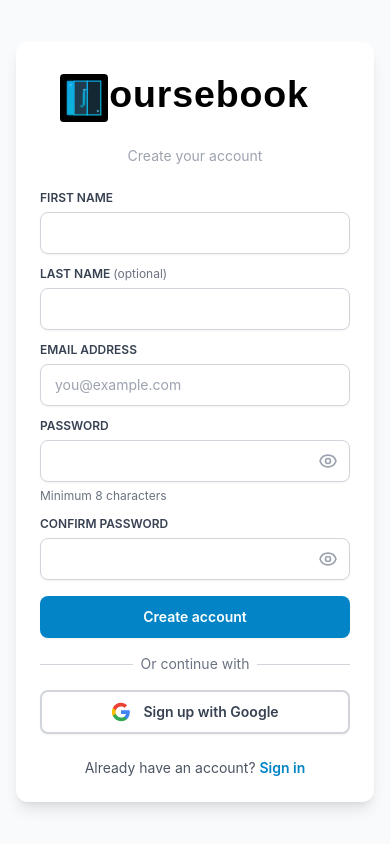
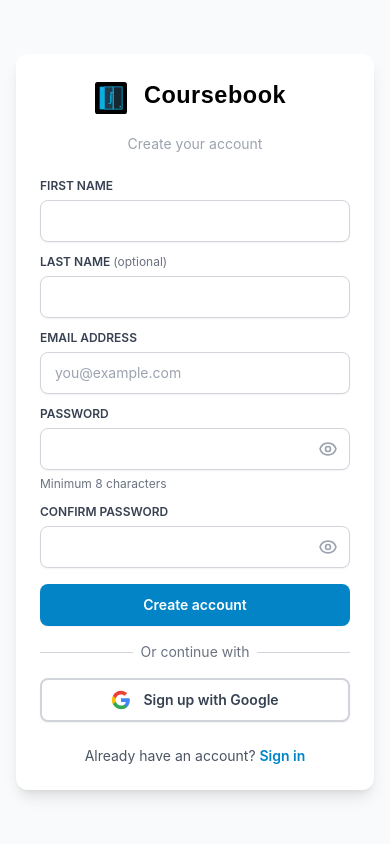
Before and after one commit to Supan-Roy/Coursebook, a React (Vite) app in the folder frontend/: page /register in a window 390 px wide. Built offline with nearby package versions, Linux system fonts and the light colour scheme; no server answers; a web font is replaced by a local one.

Commit message:
improve reg page responsiveness

```diff
--- a/frontend/src/pages/LoginPage.jsx
+++ b/frontend/src/pages/LoginPage.jsx
@@ -66,9 +66,9 @@
           <div className={`rounded-xl sm:rounded-2xl p-6 sm:p-8 shadow-lg transition-colors ${isDarkMode ? 'bg-gray-900 border border-gray-800' : 'bg-white'}`}>
             <div className="text-center mb-8">
               <Link to="/dashboard" className="block">
-                <div className="flex justify-center items-center mb-4 relative cursor-pointer hover:opacity-80 transition-opacity">
-                  <img src="/coursebook.svg" alt="Coursebook" className="absolute w-12 h-12" style={{ left: '20px' }} />
-                  <CoursebookTextLogo className="w-64 h-16" isDarkMode={isDarkMode} />
+                <div className="flex justify-center items-center gap-2 sm:gap-3 mb-4 cursor-pointer hover:opacity-80 transition-opacity">
+                  <img src="/coursebook.svg" alt="Coursebook" className="w-8 h-8 sm:w-10 sm:h-10 md:w-12 md:h-12 flex-shrink-0" />
+                  <CoursebookTextLogo className="w-40 h-10 sm:w-48 sm:h-12 md:w-64 md:h-16 flex-shrink-0" isDarkMode={isDarkMode} />
                 </div>
               </Link>
               <p className={`text-sm ${isDarkMode ? 'text-gray-400' : 'text-gray-400'}`}>Sign in to your account</p>
--- a/frontend/src/pages/RegisterPage.jsx
+++ b/frontend/src/pages/RegisterPage.jsx
@@ -105,9 +105,9 @@
           <div className={`rounded-xl sm:rounded-2xl p-6 sm:p-8 shadow-lg transition-colors ${isDarkMode ? 'bg-gray-900 border border-gray-800' : 'bg-white'}`}>
             <div className="text-center mb-6">
               <Link to="/dashboard" className="block">
-                <div className="flex justify-center items-center mb-4 relative cursor-pointer hover:opacity-80 transition-opacity">
-                  <img src="/coursebook.svg" alt="Coursebook" className="absolute w-12 h-12" style={{ left: '20px' }} />
-                  <CoursebookTextLogo className="w-64 h-16" isDarkMode={isDarkMode} />
+                <div className="flex justify-center items-center gap-2 sm:gap-3 mb-4 cursor-pointer hover:opacity-80 transition-opacity">
+                  <img src="/coursebook.svg" alt="Coursebook" className="w-8 h-8 sm:w-10 sm:h-10 md:w-12 md:h-12 flex-shrink-0" />
+                  <CoursebookTextLogo className="w-40 h-10 sm:w-48 sm:h-12 md:w-64 md:h-16 flex-shrink-0" isDarkMode={isDarkMode} />
                 </div>
               </Link>
               <p className={`text-sm ${isDarkMode ? 'text-white' : 'text-gray-400'}`}>Create your account</p>
```
